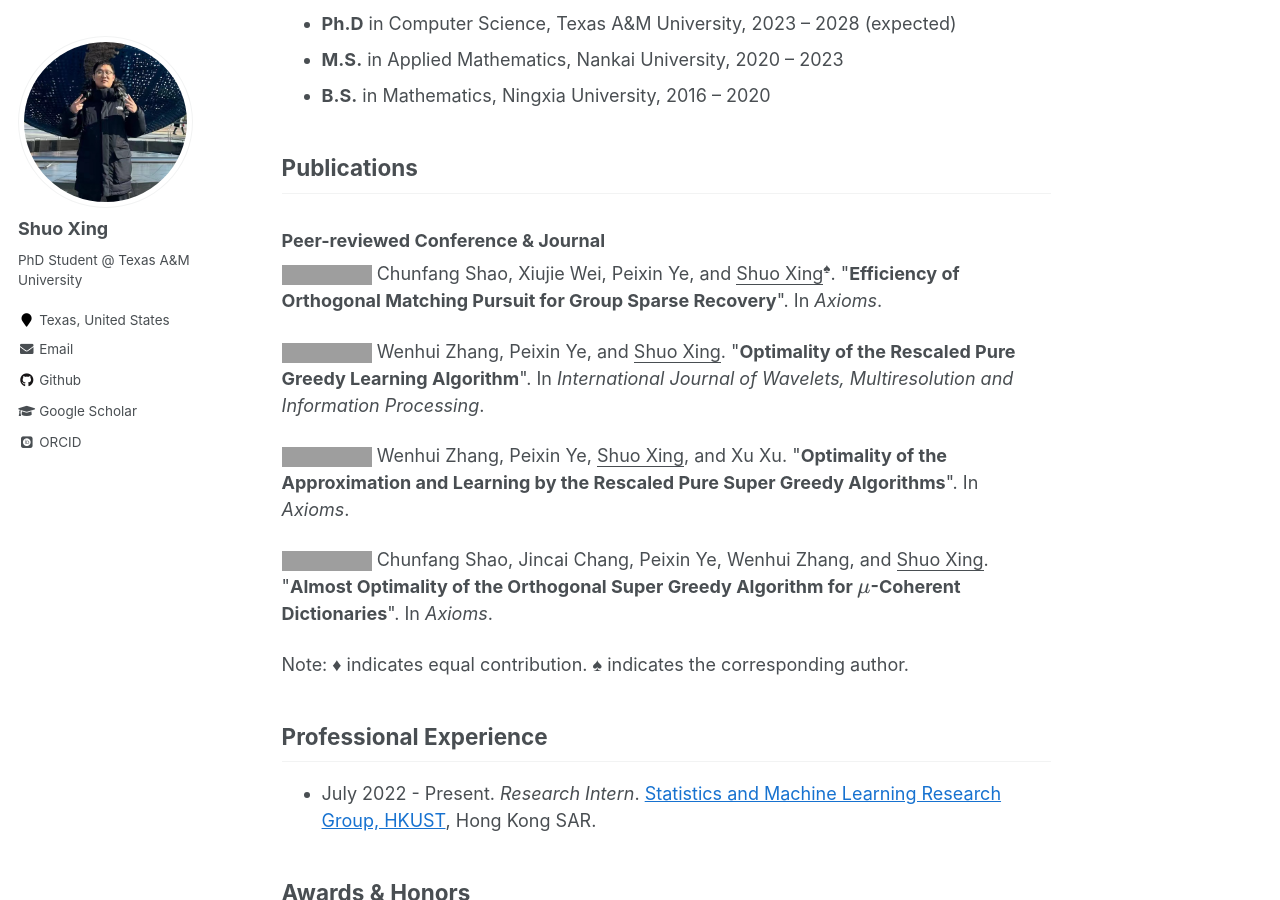
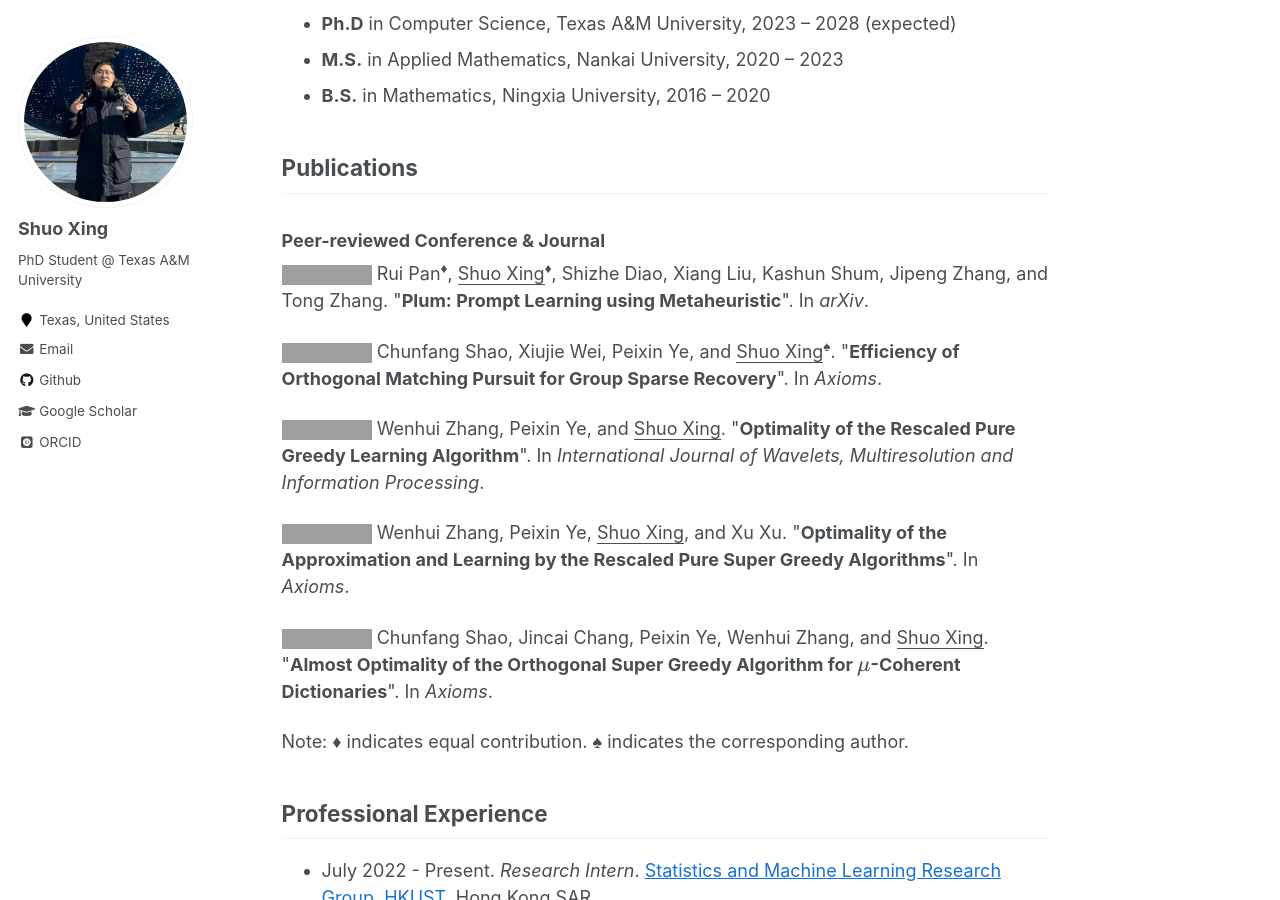
Before and after one commit to ShuoXing98/shuoxing98.github.io, a Jekyll site: the page built from _pages/about.md, in a window 1280 px wide and 900 px high, scrolled down 1047 px. Built offline with Jekyll 4.4.1, drawn with Linux system fonts in a browser that asks for light colours; some web fonts are replaced; formulas are drawn with MathJax 3; comment, search, counter and statistics services are not loaded; grey boxes are pictures that could not be loaded.

Commit message:
Update about.md

```diff
--- a/_pages/about.md
+++ b/_pages/about.md
@@ -40,6 +40,8 @@
 ## Publications
 
 ### Peer-reviewed Conference & Journal
+
+<a href="https://arxiv.org/abs/2311.08364" target="_blank"><img src="https://img.shields.io/badge/arXiv-2023-blue?style=flat-square"></a> Rui Pan<sup>&diams;</sup>, <u>Shuo Xing</u><sup>&diams;</sup>, Shizhe Diao, Xiang Liu, Kashun Shum, Jipeng Zhang, and Tong Zhang. &quot;**Plum: Prompt Learning using Metaheuristic**&quot;. In *arXiv*.
 
 <a href="https://www.mdpi.com/2075-1680/12/4/389" target="_blank"><img src="https://img.shields.io/badge/Axioms-2023-blue?style=flat-square"></a> Chunfang Shao, Xiujie Wei, Peixin Ye, and <u>Shuo Xing</u><sup>&spades;</sup>.  &quot;**Efficiency of Orthogonal Matching Pursuit for Group Sparse Recovery**&quot;. In *Axioms*.
 
```
